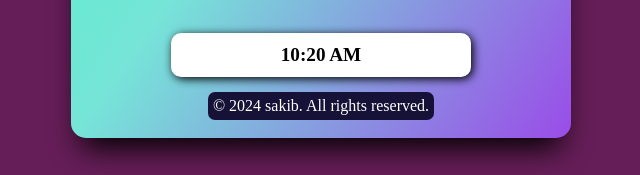
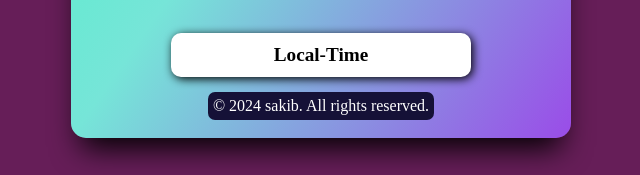
Before and after one commit to MdSakib01/weatherApp, a plain HTML site: page index.html in a window 1280 px wide. Shown: the part 622-797 px from the top of the page, 319-959 px from the left. Drawn offline with nearby package versions, Linux system fonts and the light colour scheme.

Commit message:
Update index.html

```diff
--- a/index.html
+++ b/index.html
@@ -55,7 +55,7 @@
             </div>
             <div class="time">
                 <div id="local-time" class="local-time">
-                    10:20 AM
+                    Local-Time
                 </div>
             </div>
             <footer>
```
